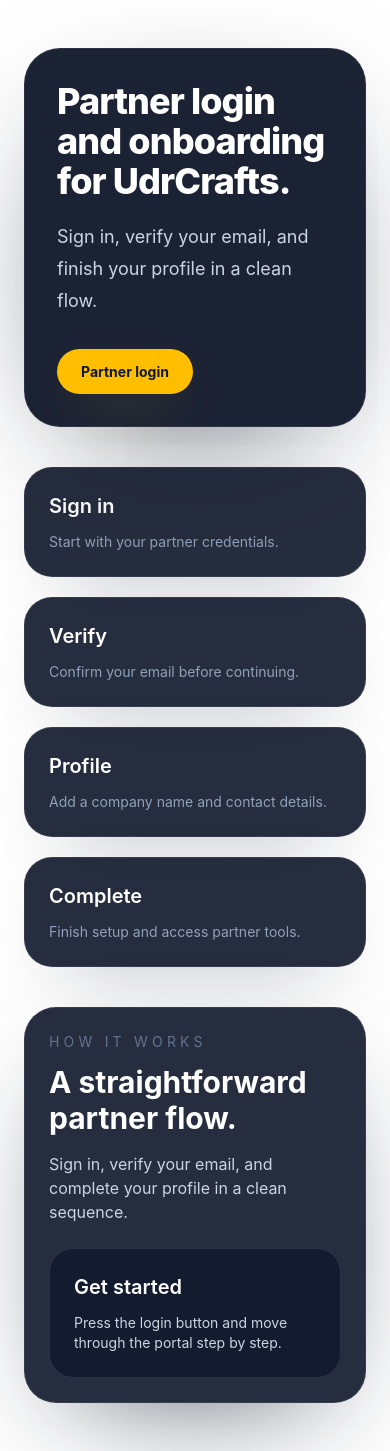
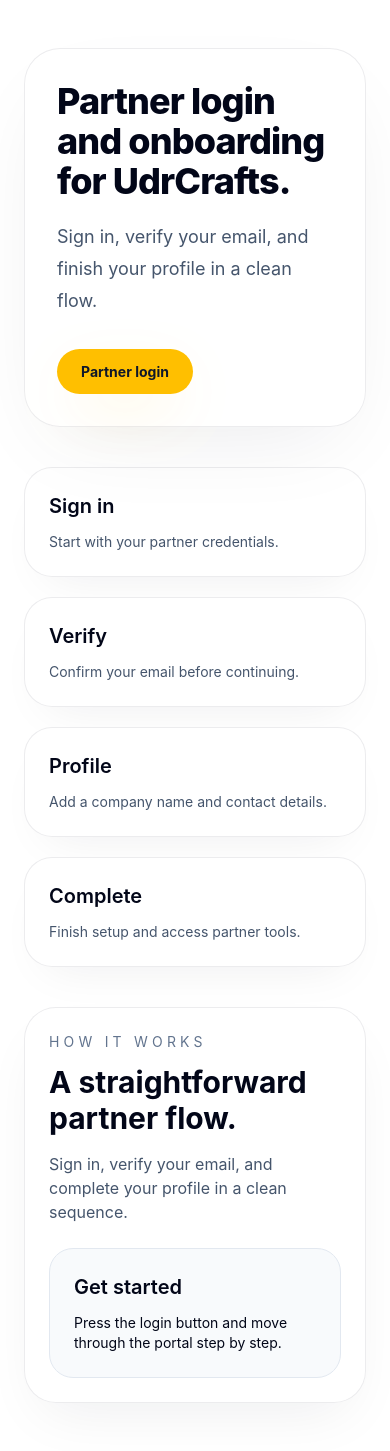
Before and after one commit to sriram11200504/udrassignment, a React (Vite) app: page / in a window 390 px wide. Built offline with nearby package versions, Linux system fonts and the light colour scheme.

Commit message:
Refine light theme and responsive layout for shipping portal

```diff
--- a/src/App.jsx
+++ b/src/App.jsx
@@ -18,37 +18,36 @@
         <div className="mx-auto max-w-6xl px-4 py-10 sm:px-6 lg:px-8">
           <div className="grid gap-6 lg:grid-cols-[1.1fr_0.9fr]">
             <section className="udr-hero-panel">
-              <div className="flex items-center justify-between gap-3">
+              <div className="flex flex-col gap-3 sm:flex-row sm:items-center sm:justify-between">
                 <span className="udr-step-badge">Partner access</span>
-                <span className="text-sm text-slate-400">Secure portal • 24/7 support</span>
+                <span className="text-sm text-slate-500">Secure portal • 24/7 support</span>
               </div>
-              <h1 className="mt-8 text-4xl font-extrabold tracking-tight text-white sm:text-5xl">A smarter partner dashboard for shipping and seller growth.</h1>
-              <p className="mt-5 max-w-xl text-slate-300">Use the portal to verify your account, set up your partner profile, and access shipping tools in one polished interface.</p>
+              <h1 className="mt-8 text-4xl font-extrabold tracking-tight text-slate-950 sm:text-5xl">A smarter partner dashboard for shipping and seller growth.</h1>
+              <p className="mt-5 max-w-xl text-slate-600">Use the portal to verify your account, set up your partner profile, and access shipping tools in one polished interface.</p>
 
-              <div className="mt-10 space-y-4 rounded-[28px] border border-white/10 bg-slate-950/80 p-6 shadow-[0_40px_80px_-50px_rgba(15,23,42,0.5)]">
-                <div className="flex items-center gap-3">
-
+              <div className="mt-10 space-y-4 rounded-[28px] border border-slate-200 bg-slate-50/90 p-6 shadow-[0_24px_60px_-24px_rgba(15,23,42,0.08)]">
+                <div className="flex items-start gap-3">
                   <div>
-                    <p className="text-sm font-semibold text-white">Instant partner onboarding</p>
-                    <p className="text-sm text-slate-400">Secure verification and profile setup in minutes.</p>
+                    <p className="text-sm font-semibold text-slate-950">Instant partner onboarding</p>
+                    <p className="text-sm text-slate-600">Secure verification and profile setup in minutes.</p>
                   </div>
                 </div>
-                <div className="flex items-center gap-3">
+                <div className="flex items-start gap-3">
                   <div>
-                    <p className="text-sm font-semibold text-white">Actionable insights</p>
-                    <p className="text-sm text-slate-400">Track partner activity and seller performance inside the portal.</p>
+                    <p className="text-sm font-semibold text-slate-950">Actionable insights</p>
+                    <p className="text-sm text-slate-600">Track partner activity and seller performance inside the portal.</p>
                   </div>
                 </div>
               </div>
             </section>
 
             <section className="udr-card">
-              <div className="flex items-center justify-between gap-4">
+              <div className="flex flex-col gap-4 sm:flex-row sm:items-center sm:justify-between">
                 <div>
-                  <p className="text-sm uppercase tracking-[0.3em] text-slate-400">Partner steps</p>
-                  <h2 className="mt-3 text-2xl font-semibold text-white">Continue with your account</h2>
+                  <p className="text-sm uppercase tracking-[0.3em] text-slate-500">Partner steps</p>
+                  <h2 className="mt-3 text-2xl font-semibold text-slate-950">Continue with your account</h2>
                 </div>
-                <div className="rounded-2xl bg-slate-800 px-4 py-2 text-sm font-semibold text-slate-200">Secure</div>
+                <div className="rounded-2xl bg-slate-100 px-4 py-2 text-sm font-semibold text-slate-950">Secure</div>
               </div>
 
               <div className="mt-8 text-slate-400">
@@ -62,7 +61,7 @@
             </section>
           </div>
 
-          <div className="mt-6 rounded-[32px] border border-white/10 bg-slate-950/90 p-6 shadow-[0_40px_120px_-50px_rgba(15,23,42,0.6)] backdrop-blur-xl">
+          <div className="mt-6 rounded-[32px] border border-slate-200 bg-slate-50/95 p-6 shadow-[0_24px_80px_-32px_rgba(15,23,42,0.08)] backdrop-blur-xl">
             {flow.step === 'login' && (
               <Login onVerifyRequested={(email) => setFlow({ step: 'verify', email })} />
             )}
--- a/src/index.css
+++ b/src/index.css
@@ -12,7 +12,7 @@
   }
 
   body {
-    @apply min-h-screen bg-white text-slate-950 antialiased;
+    @apply min-h-screen bg-slate-50 text-slate-950 antialiased;
     font-family: Inter, ui-sans-serif, system-ui, -apple-system, BlinkMacSystemFont, 'Segoe UI', sans-serif;
     background-image: none;
   }
@@ -31,19 +31,19 @@
 @layer components {
   .udr-card {
     border-radius: 32px;
-    border: 1px solid rgba(255,255,255,0.08);
-    background-color: rgba(15,23,42,0.9);
+    border: 1px solid rgba(15,23,42,0.08);
+    background-color: rgba(255,255,255,0.98);
     padding: 1.5rem;
-    box-shadow: 0 40px 120px -50px rgba(15,23,42,0.72);
+    box-shadow: 0 24px 60px -20px rgba(15,23,42,0.08);
     backdrop-filter: blur(16px);
   }
 
   .udr-hero-panel {
     border-radius: 36px;
-    border: 1px solid rgba(255,255,255,0.08);
-    background-color: rgba(15,23,42,0.95);
+    border: 1px solid rgba(15,23,42,0.08);
+    background-color: rgba(255,255,255,0.98);
     padding: 2rem;
-    box-shadow: 0 44px 140px -55px rgba(15,23,42,0.75);
+    box-shadow: 0 32px 90px -30px rgba(15,23,42,0.09);
     backdrop-filter: blur(18px);
   }
 
@@ -78,16 +78,16 @@
     justify-content: center;
     border-radius: 9999px;
     border: 1px solid rgba(148,163,184,0.35);
-    background-color: rgba(15,23,42,0.9);
+    background-color: rgba(248,250,252,0.95);
     padding: 0.75rem 1.5rem;
     font-size: 0.875rem;
     font-weight: 700;
-    color: #e2e8f0;
+    color: #334155;
     transition: background-color 0.3s ease, transform 0.3s ease;
   }
 
   .udr-secondary-btn:hover {
-    background-color: rgba(15,23,42,1);
+    background-color: rgba(241,245,249,1);
     transform: translateY(-1px);
   }
 
@@ -96,11 +96,11 @@
     display: block;
     width: 100%;
     border-radius: 18px;
-    border: 1px solid rgba(71,85,105,0.8);
-    background-color: rgba(15,23,42,0.95);
+    border: 1px solid rgba(148,163,184,0.4);
+    background-color: #ffffff;
     padding: 0.75rem 1rem;
-    color: #f8fafc;
-    box-shadow: 0 10px 30px -15px rgba(15,23,42,0.65);
+    color: #0f172a;
+    box-shadow: 0 10px 30px -20px rgba(15,23,42,0.08);
     transition: border-color 0.2s ease, box-shadow 0.2s ease;
   }
 
@@ -132,16 +132,16 @@
 
   .udr-feature-card {
     border-radius: 28px;
-    border: 1px solid rgba(255,255,255,0.08);
-    background-color: rgba(15,23,42,0.9);
+    border: 1px solid rgba(15,23,42,0.08);
+    background-color: rgba(255,255,255,0.95);
     padding: 1.5rem;
-    box-shadow: 0 24px 80px -40px rgba(15,23,42,0.55);
+    box-shadow: 0 22px 48px -24px rgba(15,23,42,0.08);
     transition: transform 0.3s ease, background-color 0.3s ease;
   }
 
   .udr-feature-card:hover {
     transform: translateY(-3px);
-    background-color: rgba(15,23,42,0.95);
+    background-color: rgba(248,250,252,1);
   }
 }
 
--- a/src/pages/Landing.jsx
+++ b/src/pages/Landing.jsx
@@ -6,8 +6,8 @@
       <div className="mx-auto flex max-w-6xl flex-col gap-10 px-6 py-12 sm:px-8">
         <header className="udr-hero-panel">
           <div className="max-w-2xl">
-            <h1 className="text-4xl font-extrabold tracking-tight text-white sm:text-5xl">Partner login and onboarding for UdrCrafts.</h1>
-            <p className="mt-5 text-lg leading-8 text-slate-300">Sign in, verify your email, and finish your profile in a clean flow.</p>
+            <h1 className="text-4xl font-extrabold tracking-tight text-slate-950 sm:text-5xl">Partner login and onboarding for UdrCrafts.</h1>
+            <p className="mt-5 text-lg leading-8 text-slate-600">Sign in, verify your email, and finish your profile in a clean flow.</p>
             <div className="mt-8">
               <button onClick={onProceed} className="udr-cta">Partner login</button>
             </div>
@@ -16,31 +16,31 @@
 
         <section className="grid gap-5 md:grid-cols-2 lg:grid-cols-4">
           <div className="udr-feature-card">
-            <h2 className="text-xl font-semibold text-white">Sign in</h2>
-            <p className="mt-3 text-sm text-slate-400">Start with your partner credentials.</p>
+            <h2 className="text-xl font-semibold text-slate-950">Sign in</h2>
+            <p className="mt-3 text-sm text-slate-600">Start with your partner credentials.</p>
           </div>
           <div className="udr-feature-card">
-            <h2 className="text-xl font-semibold text-white">Verify</h2>
-            <p className="mt-3 text-sm text-slate-400">Confirm your email before continuing.</p>
+            <h2 className="text-xl font-semibold text-slate-950">Verify</h2>
+            <p className="mt-3 text-sm text-slate-600">Confirm your email before continuing.</p>
           </div>
           <div className="udr-feature-card">
-            <h2 className="text-xl font-semibold text-white">Profile</h2>
-            <p className="mt-3 text-sm text-slate-400">Add a company name and contact details.</p>
+            <h2 className="text-xl font-semibold text-slate-950">Profile</h2>
+            <p className="mt-3 text-sm text-slate-600">Add a company name and contact details.</p>
           </div>
           <div className="udr-feature-card">
-            <h2 className="text-xl font-semibold text-white">Complete</h2>
-            <p className="mt-3 text-sm text-slate-400">Finish setup and access partner tools.</p>
+            <h2 className="text-xl font-semibold text-slate-950">Complete</h2>
+            <p className="mt-3 text-sm text-slate-600">Finish setup and access partner tools.</p>
           </div>
         </section>
 
         <section className="udr-card grid gap-6 lg:grid-cols-[1.35fr_0.9fr] items-center">
           <div>
             <p className="text-sm uppercase tracking-[0.3em] text-slate-500">How it works</p>
-            <h2 className="mt-3 text-3xl font-bold text-white">A straightforward partner flow.</h2>
-            <p className="mt-4 text-slate-300">Sign in, verify your email, and complete your profile in a clean sequence.</p>
+            <h2 className="mt-3 text-3xl font-bold text-slate-950">A straightforward partner flow.</h2>
+            <p className="mt-4 text-slate-600">Sign in, verify your email, and complete your profile in a clean sequence.</p>
           </div>
-          <div className="rounded-[24px] border border-white/10 bg-slate-900/80 p-6 text-slate-300">
-            <h3 className="text-xl font-semibold text-white">Get started</h3>
+          <div className="rounded-[24px] border border-slate-200 bg-slate-50/95 p-6 text-slate-950">
+            <h3 className="text-xl font-semibold text-slate-950">Get started</h3>
             <p className="mt-3 text-sm">Press the login button and move through the portal step by step.</p>
           </div>
         </section>
```
